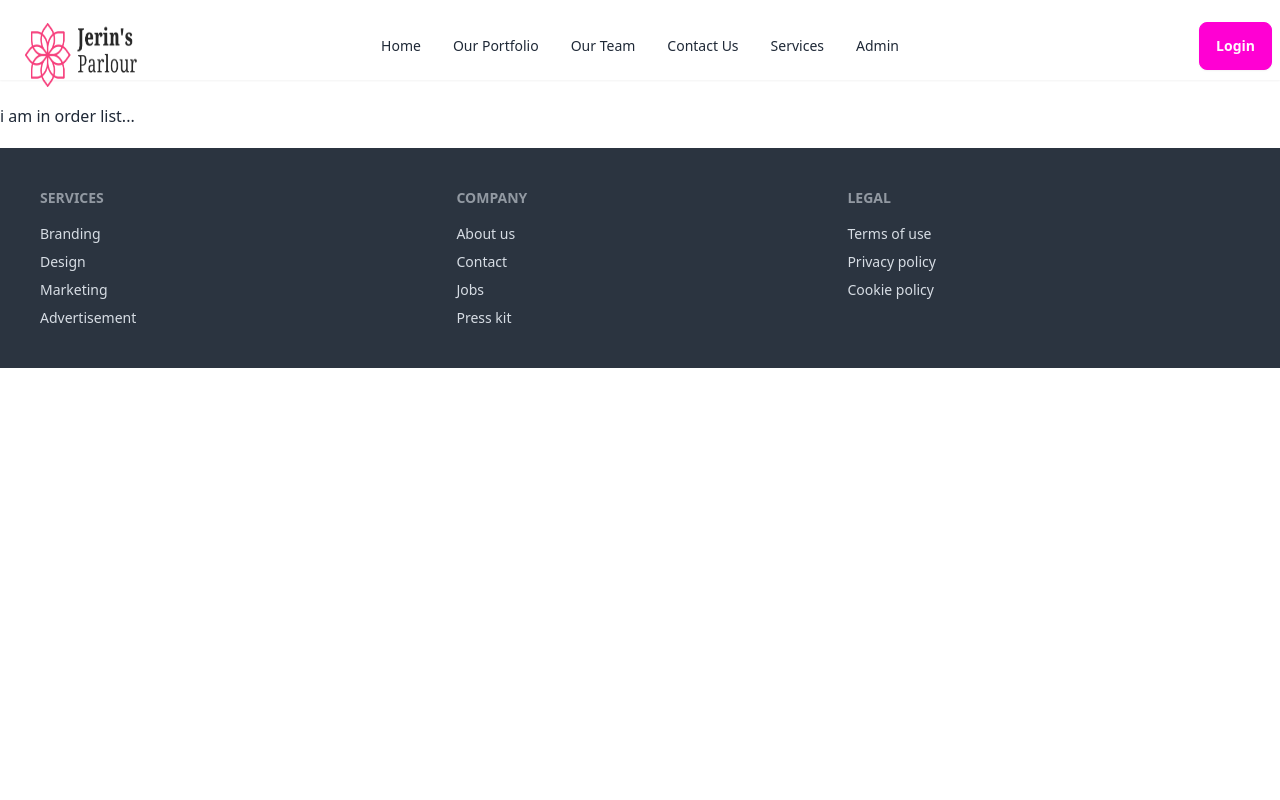
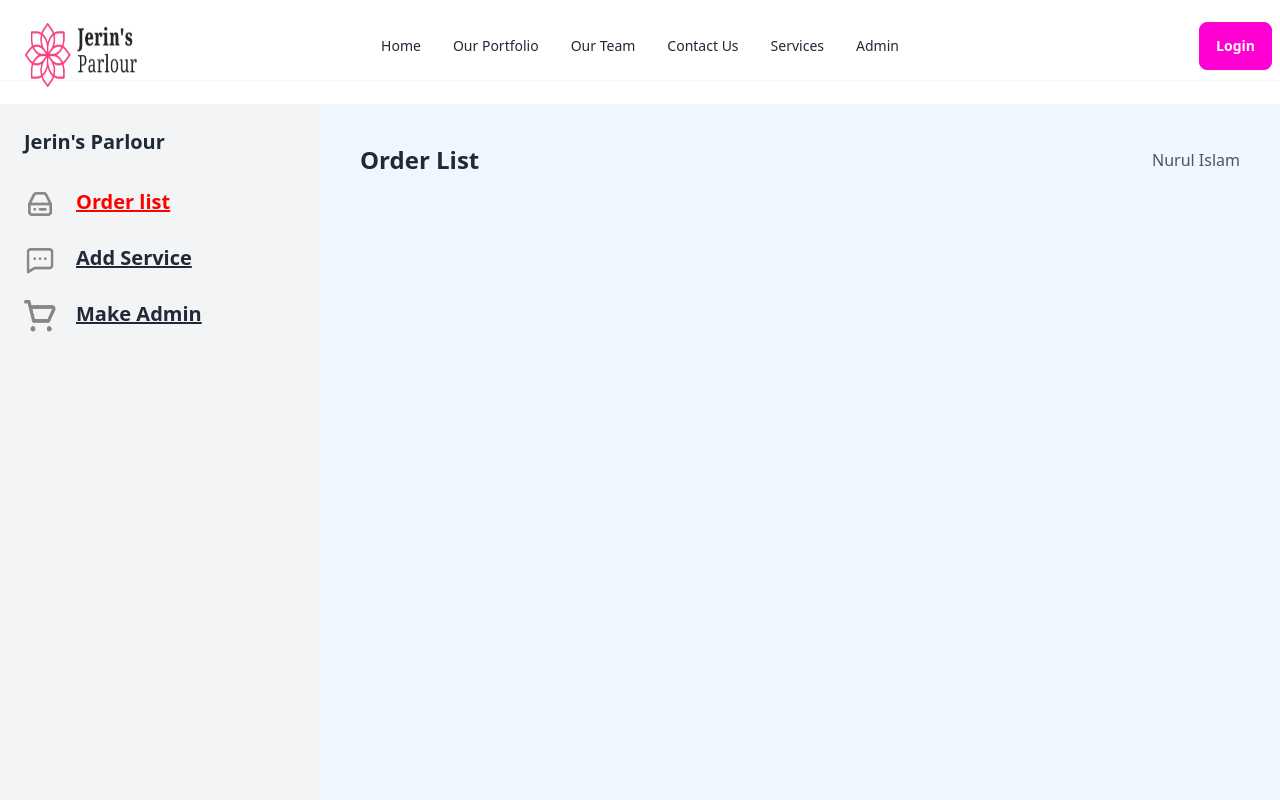
Before and after one commit to mojahidmamu/subro-selon, a React (Vite) app: page /order-list in a window 1280 px wide. Shown: the top 800 px of the page. Built offline with nearby package versions, Linux system fonts and the light colour scheme.

Commit message:
added new file and folder

```diff
--- a/src/components/MakeAdmin/MakeAdmin.jsx
+++ b/src/components/MakeAdmin/MakeAdmin.jsx
@@ -1,5 +1,4 @@
-import React from "react";
-import { Link, NavLink } from "react-router-dom";
+import {  NavLink } from "react-router-dom";
 import sideImg1 from "../../assets/assets/icons/Group 1360.png";
 import sideImg2 from "../../assets/assets/icons/Group 1368.png";
 import sideImg3 from "../../assets/assets/icons/Group.png";
@@ -23,7 +22,6 @@ const MakeAdmin = () => {
               <NavLink to="/add-service" className="underline  ">
                 <div className="flex flex-row">
                   <img className="w-8 h-8" src={sideImg2} alt="" />
-                  {/* <h5 className="font-bold text-xl">+</h5> */}
                   <h5 className="text-xl font-bold ml-5">Add Service</h5>
                 </div>
               </NavLink>
--- a/src/components/Order-list/OrderList.jsx
+++ b/src/components/Order-list/OrderList.jsx
@@ -1,10 +1,50 @@
-import React from 'react';
+import {  NavLink } from "react-router-dom";
+import sideImg1 from "../../assets/assets/icons/Group 1360.png";
+import sideImg2 from "../../assets/assets/icons/Group 1368.png";
+import sideImg3 from "../../assets/assets/icons/Group.png";
 
 const OrderList = () => {
     return (
         <div>
-            i am in order list...
+        <div className="min-h-screen flex">
+          <div className="w-1/4 bg-gray-100 p-6">
+            <h1 className="text-xl font-bold mb-8">Jerin's Parlour</h1>
+            <ul>
+              <li className="mb-6">
+                <NavLink to="/order-list" className="underline ">
+                  <div className="flex flex-row">
+                    <img className="w-8 h-8" src={sideImg1} alt="" />
+                    <h5 className="text-xl font-bold ml-5">Order list</h5>
+                  </div>
+                </NavLink>
+              </li>
+              <li className="mb-6">
+                <NavLink to="/add-service" className="underline  ">
+                  <div className="flex flex-row">
+                    <img className="w-8 h-8" src={sideImg2} alt="" />
+                    <h5 className="text-xl font-bold ml-5">Add Service</h5>
+                  </div>
+                </NavLink>
+              </li>
+              <li className="mb-6">
+                <NavLink to="/make-admin" className="underline ">
+                  <div className="flex flex-row">
+                    <img className="w-8 h-8" src={sideImg3} alt="" />
+                    <h5 className="text-xl font-bold ml-5">Make Admin</h5>
+                  </div>
+                </NavLink>
+              </li>
+            </ul>
+          </div>
+          {/* Main Content */}
+          <div className="w-3/4 p-10 bg-blue-50">
+            <div className="flex justify-between items-center mb-8">
+              <h2 className="text-2xl font-semibold">Order List</h2>
+              <p className="text-gray-600">Nurul Islam</p>
+            </div>
+          </div>
         </div>
+      </div>
     );
 };
 
```
